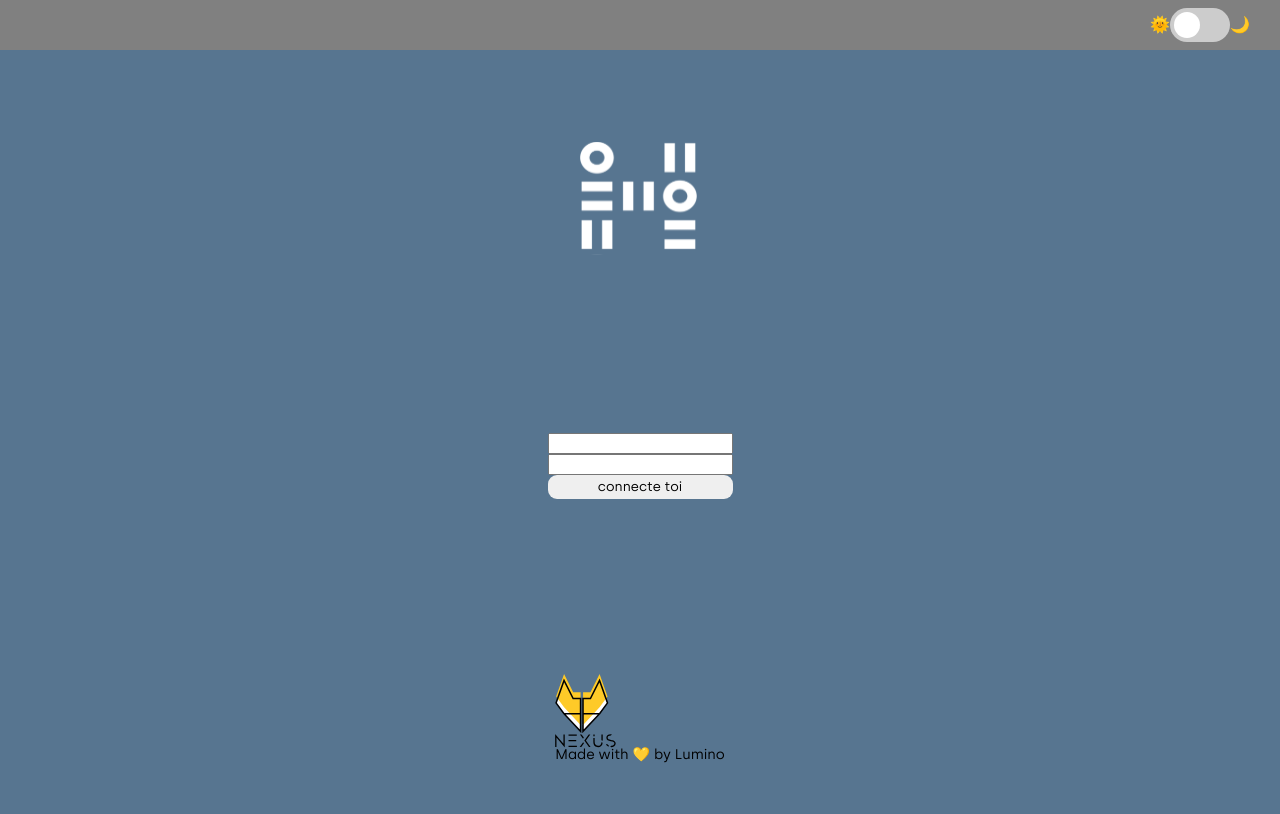
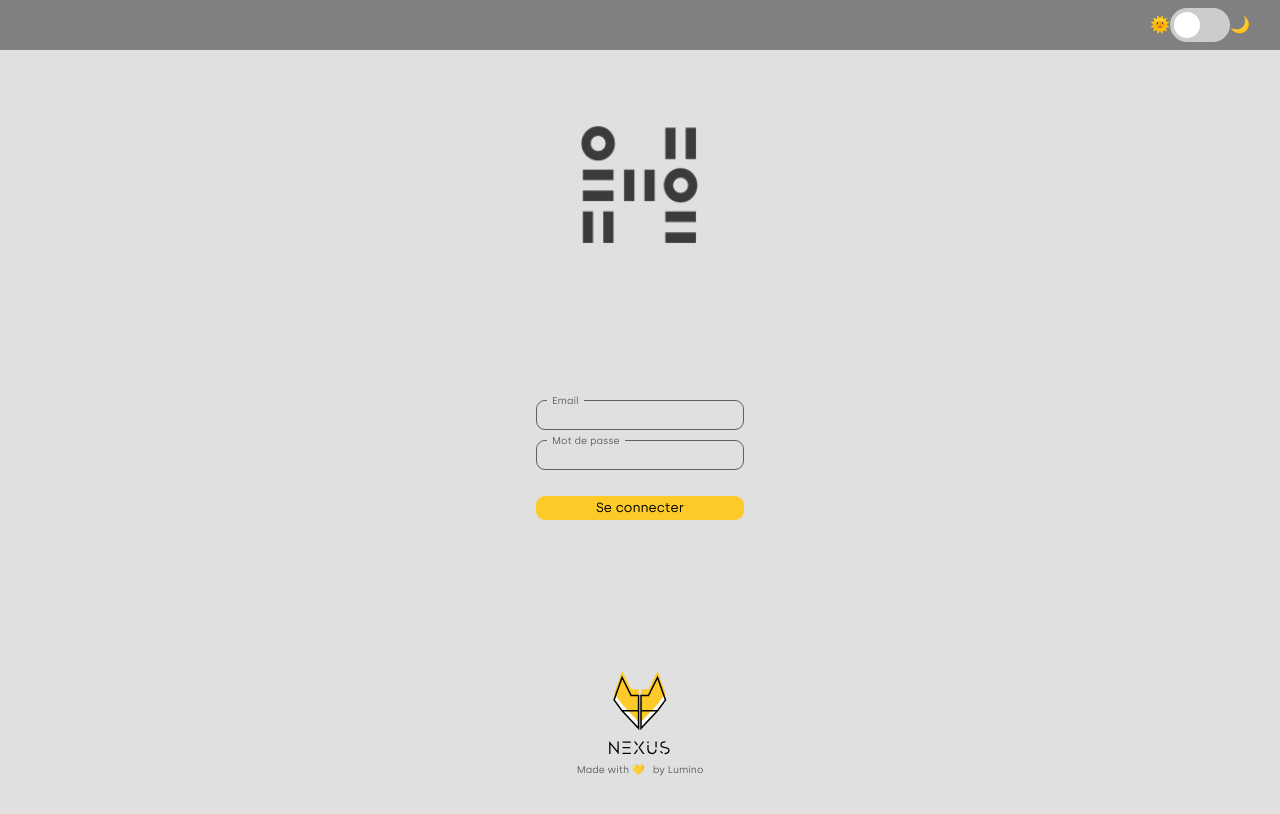
Before and after one commit to Klochette/iot-lumino, a React (Create React App) app: page /login in a window 1280 px wide. Shown: the top 814 px of the page. Built offline with nearby package versions, Linux system fonts and the light colour scheme.

Commit message:
:art: login page

```diff
--- a/src/app/routes/login/Login.module.scss
+++ b/src/app/routes/login/Login.module.scss
@@ -1,7 +1,7 @@
 @import "../../../scss/global/variables";
 
 .container {
-    background-color: $blue-grey;
+    background-color: $grey-light;
     height: 100vh;
     display: flex;
     flex-direction: column;
@@ -19,4 +19,12 @@
 .credits {
     display: flex;
     flex-direction: column;
+    align-items: center;
+    svg {
+        margin-bottom: 10px;
+    }
+    p {
+        font-size: 10px;
+        color: $grey-dark;
+    }
 }
--- a/src/app/routes/login/Login.tsx
+++ b/src/app/routes/login/Login.tsx
@@ -1,19 +1,23 @@
 import LoginForm from "features/loginForm/LoginForm";
 import React from "react";
 import styles from "./Login.module.scss";
-import { ReactComponent as HeticLogo } from "assets/images/logoHetic.svg";
+import heticLogo from "assets/images/logoHetic.png";
 import { ReactComponent as LuminoLogo } from "assets/images/logoLumino.svg";
 import { ReactComponent as NexusLogo } from "assets/images/logoNexus.svg";
 
 const Login = (): JSX.Element => {
     return (
         <section className={styles.container}>
-            <HeticLogo className={styles.logoLumino} />
+            <img
+                alt="hetic logo"
+                src={heticLogo}
+                className={styles.logoLumino}
+            />
             <LoginForm />
             <div className={styles.credits}>
                 <LuminoLogo />
                 <NexusLogo />
-                <p>Made with 💛 by Lumino</p>
+                <p>Made with 💛&nbsp;&nbsp; by Lumino</p>
             </div>
         </section>
     );
--- a/src/features/loginForm/LoginForm.module.scss
+++ b/src/features/loginForm/LoginForm.module.scss
@@ -1,4 +1,40 @@
+@import "../../scss/global/variables";
+
 .form {
     display: flex;
     flex-direction: column;
+    width: 208px;
 }
+
+.button {
+    background-color: #feca28;
+    margin-top: 20px;
+}
+
+.input {
+    &WithLabel {
+        display: flex;
+        flex-direction: column;
+        position: relative;
+        height: 40px;
+
+        label {
+            z-index: 1;
+            position: absolute;
+            left: 11px;
+            background-color: $grey-light;
+            padding: 0 5px;
+        }
+
+        input {
+            position: absolute;
+            z-index: 0;
+            top: 4px;
+            width: 100%;
+        }
+    }
+}
+
+.label {
+    padding-bottom: -10px;
+}
--- a/src/features/loginForm/LoginForm.tsx
+++ b/src/features/loginForm/LoginForm.tsx
@@ -37,9 +37,31 @@ const LoginForm = (): JSX.Element => {
     return (
         <div className={styles.form}>
             {error && <p>{error}</p>}
-            <input type="email" required onBlur={onAddIdentifier} />
-            <input type="text" required onBlur={onAddPassword} />
-            <button onClick={onLoginSubmit}>connecte toi</button>
+            <div className={styles.inputWithLabel}>
+                <label htmlFor="email">Email</label>
+                <input
+                    name="email"
+                    type="email"
+                    required
+                    onBlur={onAddIdentifier}
+                    className={styles.input}
+                />
+            </div>
+            <div className={styles.inputWithLabel}>
+                <label htmlFor="password" className={styles.label}>
+                    Mot de passe
+                </label>
+                <input
+                    name="password"
+                    type="text"
+                    required
+                    onBlur={onAddPassword}
+                    className={styles.input}
+                />
+            </div>
+            <button onClick={onLoginSubmit} className={styles.button}>
+                Se connecter
+            </button>
         </div>
     );
 };
--- a/src/scss/styles.scss
+++ b/src/scss/styles.scss
@@ -28,3 +28,19 @@ p {
 h1 {
     @include h1-style;
 }
+
+input {
+    background-color: $grey-light;
+    border: 1px solid $grey-dark;
+    border-radius: 9px;
+    height: 30px;
+    @include text-style;
+    color: $grey-dark;
+    padding: 10px;
+}
+
+label {
+    @include text-style;
+    font-size: 10px;
+    color: $grey-dark;
+}
```
Also changed, not shown: src/assets/images/logoHetic.png (added), src/assets/images/logoHetic.svg (deleted).
